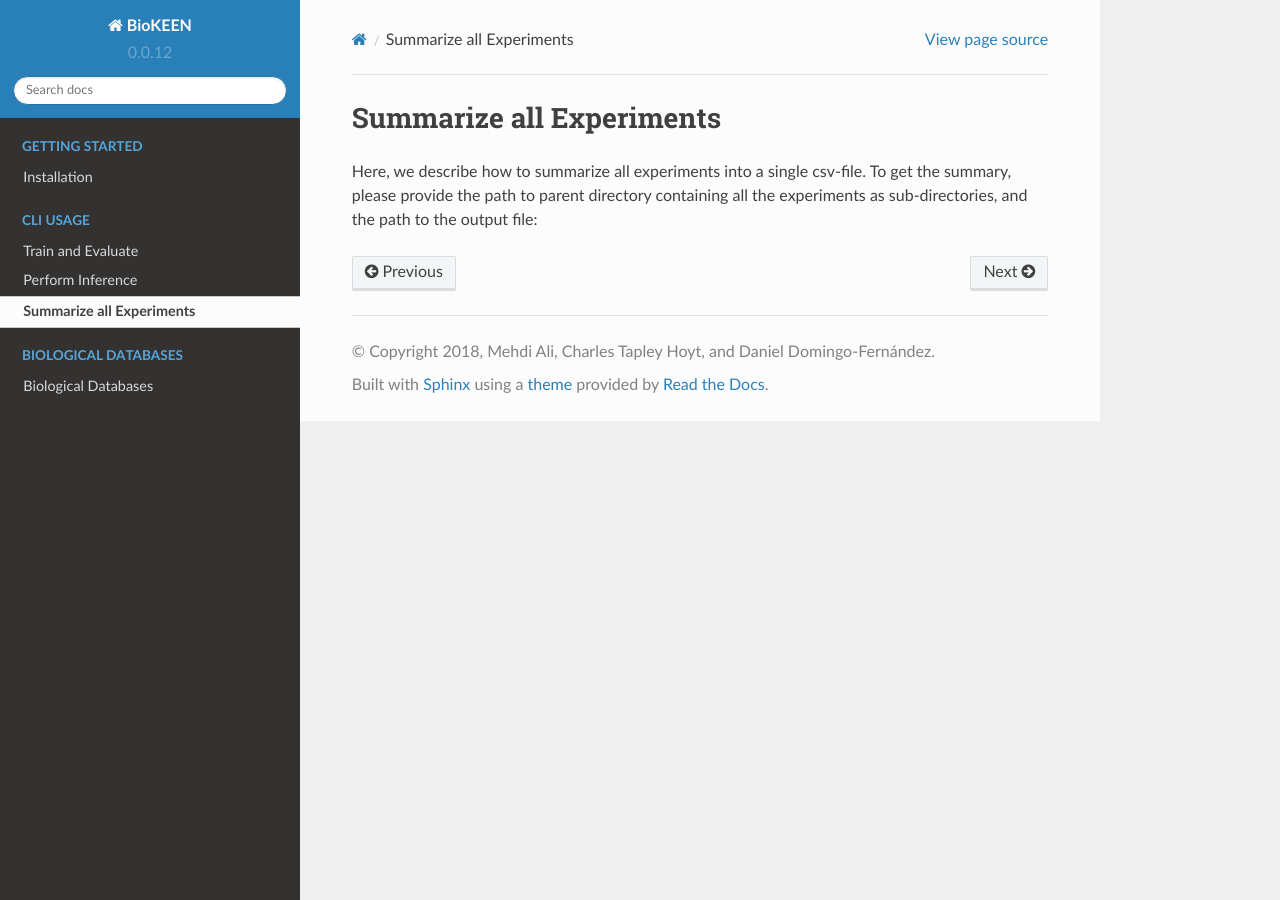
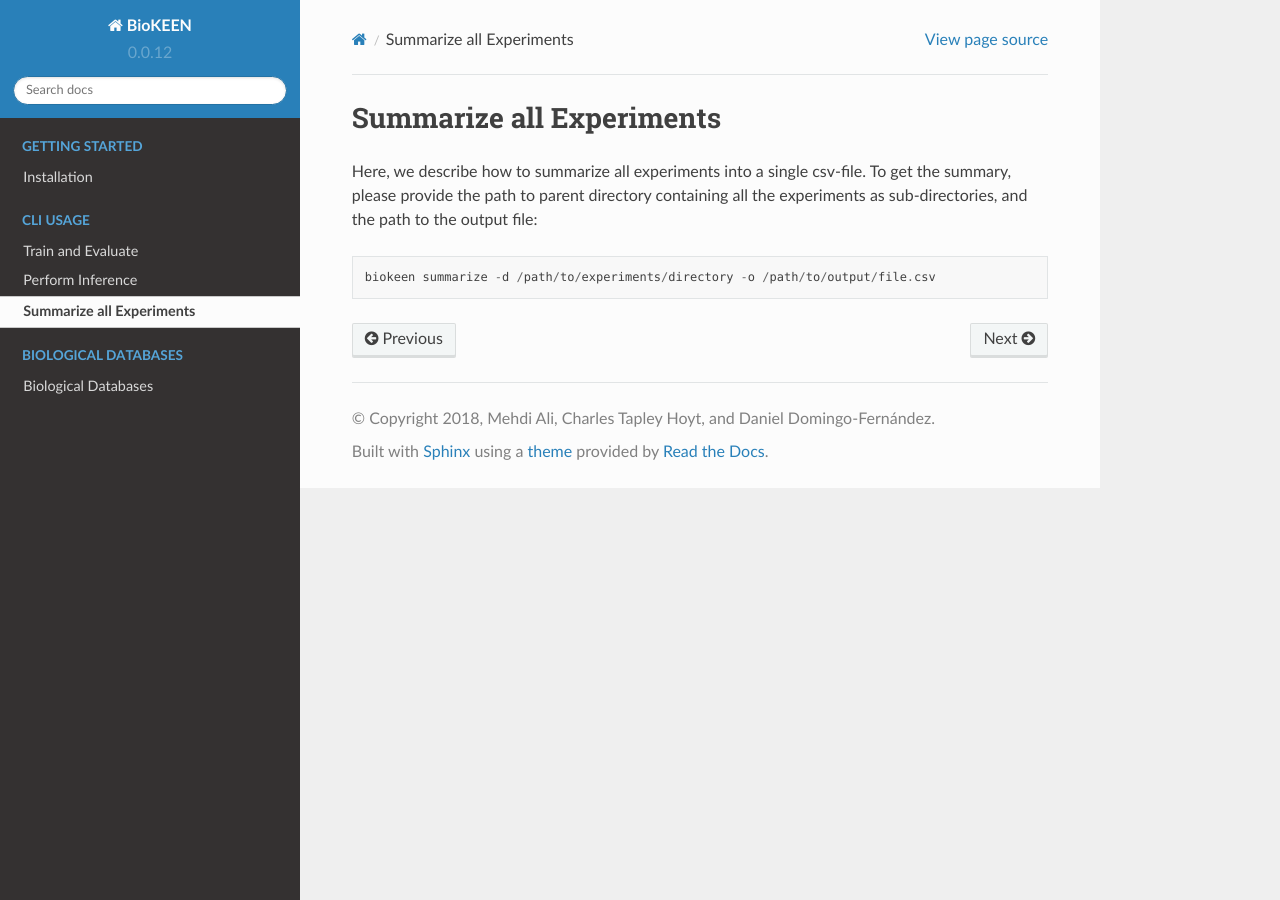
Before and after one commit to SmartDataAnalytics/BioKEEN, a Sphinx documentation site: the page built from docs/source/cli/summarize.rst, in a window 1280 px wide. Built offline with Sphinx 7.4.7 and the Read the Docs theme 2.0.0, drawn with Linux system fonts in a browser that asks for light colours; pages that are not in the unit, such as notebooks, are missing from menus; part of the change alters nothing that is shown.

```diff
--- a/docs/source/cli/summarize.rst
+++ b/docs/source/cli/summarize.rst
@@ -1,9 +1,9 @@
 Summarize all Experiments
 =========================
-
 Here, we describe how to summarize all experiments into a single csv-file.
 To get the summary, please provide the path to parent directory containing all the experiments as sub-directories,
 and the path to the output file:
 
 .. code-block:: python
+
     biokeen summarize -d /path/to/experiments/directory -o /path/to/output/file.csv
--- a/docs/source/cli/train_and_evaluate.rst
+++ b/docs/source/cli/train_and_evaluate.rst
@@ -40,7 +40,7 @@ Step 9: Specify whether to evaluate the model
 .. image:: ../images/epochs.png
 
 Step 10: Specify whether to evaluate the model
-~~~~~~~~~~~~~~~~~~~~~~~~~~~~~~~~~~~~~~~~~~~~~
+~~~~~~~~~~~~~~~~~~~~~~~~~~~~~~~~~~~~~~~~~~~~~~
 .. image:: ../images/epochs.png
 
 Step 11: Provide a random seed
--- a/docs/source/conf.py
+++ b/docs/source/conf.py
@@ -17,7 +17,7 @@ import re
 import sys
 
 # -- Mockup PyTorch to exclude it while compiling the docs--------------------------------------------------------------
-autodoc_mock_imports = ['torch', 'numpy', 'scipy', 'torchvision', 'scikit-learn',]
+autodoc_mock_imports = ['pykeen']
 
 sys.path.insert(0, os.path.abspath('../../src'))
 
```
Also changed, not shown: docs/source/train_and_evaluate.rst (+1 -6 lines), requirements-rtd.txt (added, +8 -0 lines), .readthedocs.yml, README.rst (line endings or trailing spaces), 1 other file.
